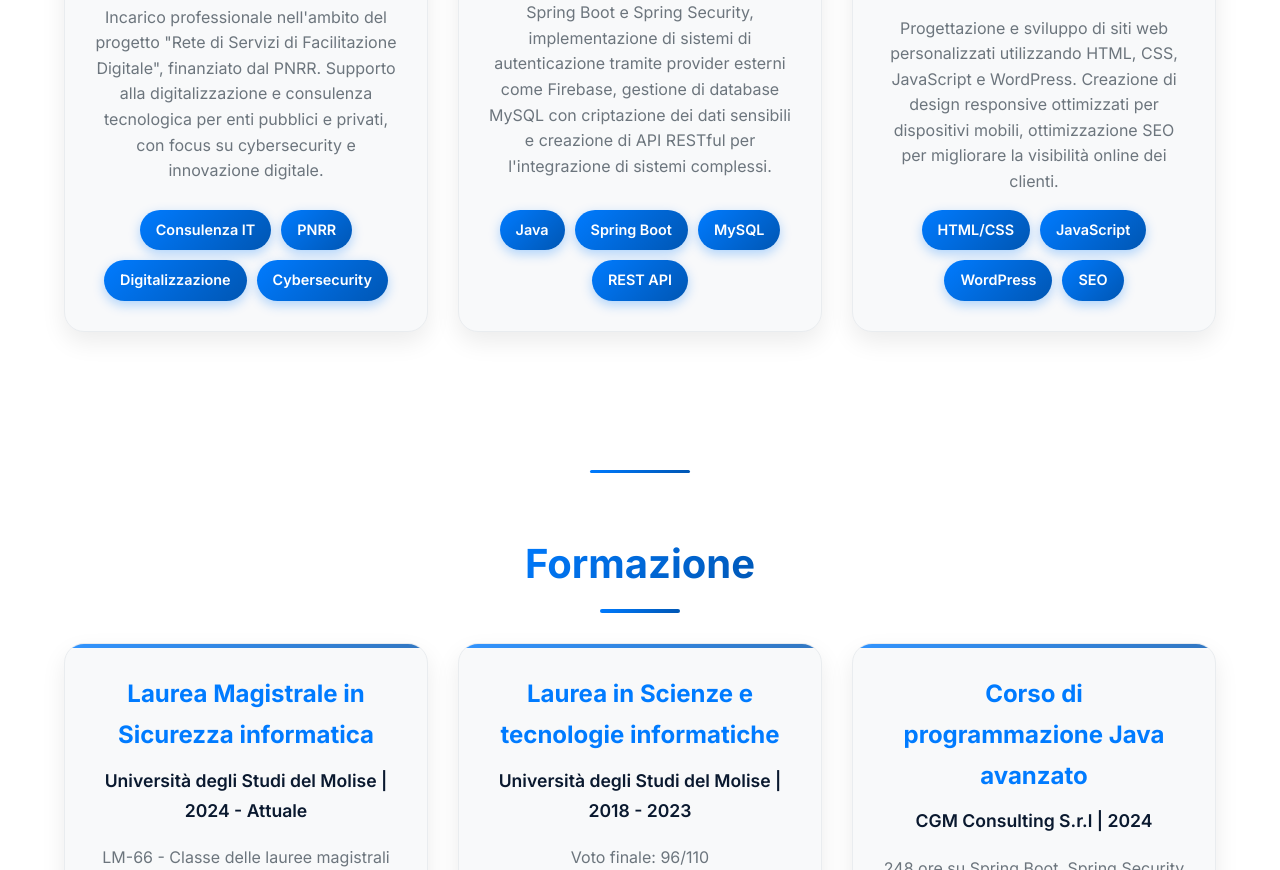
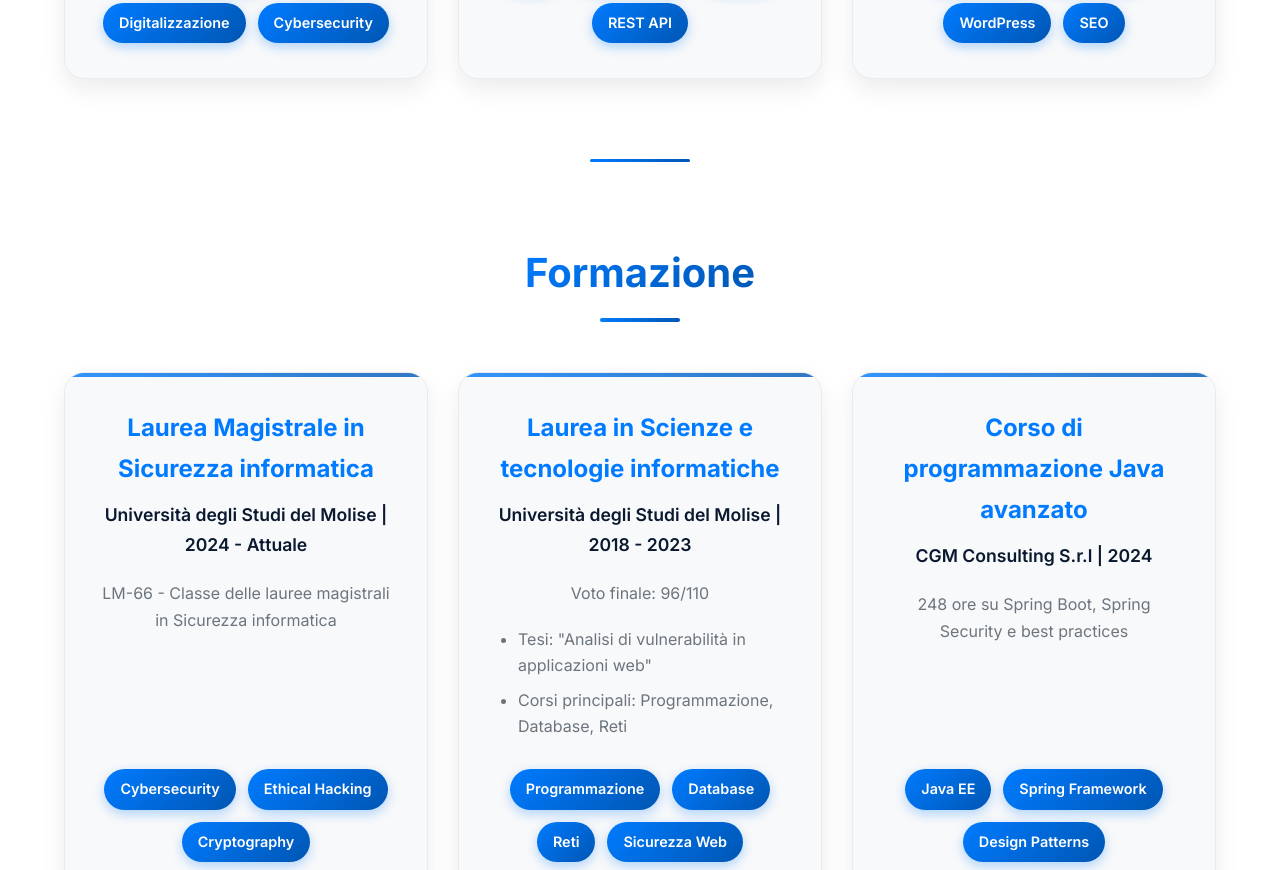
Before and after one commit to Marcolinoino/about, a plain HTML site: page index.html in a window 1280 px wide. Shown: the part 1930-2800 px from the top of the page. Drawn offline with nearby package versions, Linux system fonts and the light colour scheme.

Commit message:
Update index.html
fix spazi

```diff
--- a/index.html
+++ b/index.html
@@ -86,11 +86,6 @@
             max-width: 1200px;
             margin: 0 auto;
             padding: 0 24px;
-            width: 100%;
-            height: 100%;
-            display: flex;
-            flex-direction: column;
-            justify-content: space-between;
         }
 
         /* Theme toggle buttons */
@@ -161,8 +156,7 @@
 
         /* Header */
         header {
-            min-height: 100vh;
-            padding: 60px 0;
+            padding: 120px 0 80px;
             text-align: center;
             position: relative;
             overflow: hidden;
@@ -355,13 +349,18 @@
         /* Sections */
         section {
             min-height: 100vh;
-            padding: 60px 0;
-            position: relative;
+            padding: 80px 0;
+            position: relative;
+        }
+
+        /* Uniform spacing between sections */
+        section + section {
+            margin-top: 0;
         }
 
         .section-header {
             text-align: center;
-            margin-bottom: 30px;
+            margin-bottom: 50px;
         }
 
         h2 {
@@ -399,7 +398,7 @@
         .card {
             background: var(--card);
             border-radius: 20px;
-            padding: 30px;
+            padding: 35px;
             box-shadow: var(--shadow);
             border: 1px solid var(--border);
             transition: all 0.3s ease;
@@ -409,7 +408,7 @@
             display: flex;
             flex-direction: column;
             height: 100%;
-            min-height: 250px;
+            min-height: 280px;
         }
 
         .card:hover {
@@ -434,23 +433,23 @@
         }
 
         .card p {
-            margin-bottom: 15px;
+            margin-bottom: 20px;
+            color: var(--text-light);
+            line-height: 1.7;
+            text-align: center;
+            flex-grow: 1;
+        }
+
+        .card ul {
+            padding-left: 24px;
+            margin-bottom: 20px;
+            flex-grow: 1;
+        }
+
+        .card li {
+            margin-bottom: 10px;
             color: var(--text-light);
             line-height: 1.6;
-            text-align: center;
-            flex-grow: 1;
-        }
-
-        .card ul {
-            padding-left: 20px;
-            margin-bottom: 15px;
-            flex-grow: 1;
-        }
-
-        .card li {
-            margin-bottom: 8px;
-            color: var(--text-light);
-            line-height: 1.5;
         }
 
         .card .skills-list {
@@ -461,8 +460,8 @@
         /* CV Download Section */
         .cv-download {
             text-align: center;
-            margin-top: 60px;
-            padding: 60px 40px;
+            margin-top: 0;
+            padding: 50px 40px;
             background: var(--card);
             border-radius: 24px;
             border: 1px solid var(--border);
@@ -474,7 +473,7 @@
             flex-direction: column;
             align-items: center;
             justify-content: center;
-            min-height: 300px;
+            min-height: 250px;
         }
 
         .cv-download::before {
@@ -640,8 +639,8 @@
         .skills-list {
             display: flex;
             flex-wrap: wrap;
-            gap: 10px;
-            margin-top: 15px;
+            gap: 12px;
+            margin-top: 20px;
             justify-content: center;
             align-items: center;
         }
@@ -996,11 +995,11 @@
         footer {
             background: var(--gradient-primary);
             color: white;
-            padding: 60px 0;
+            padding: 80px 0 60px;
             text-align: center;
             position: relative;
             overflow: visible;
-            min-height: 100vh;
+            margin-top: 60px;
         }
 
         .footer-content {
```
